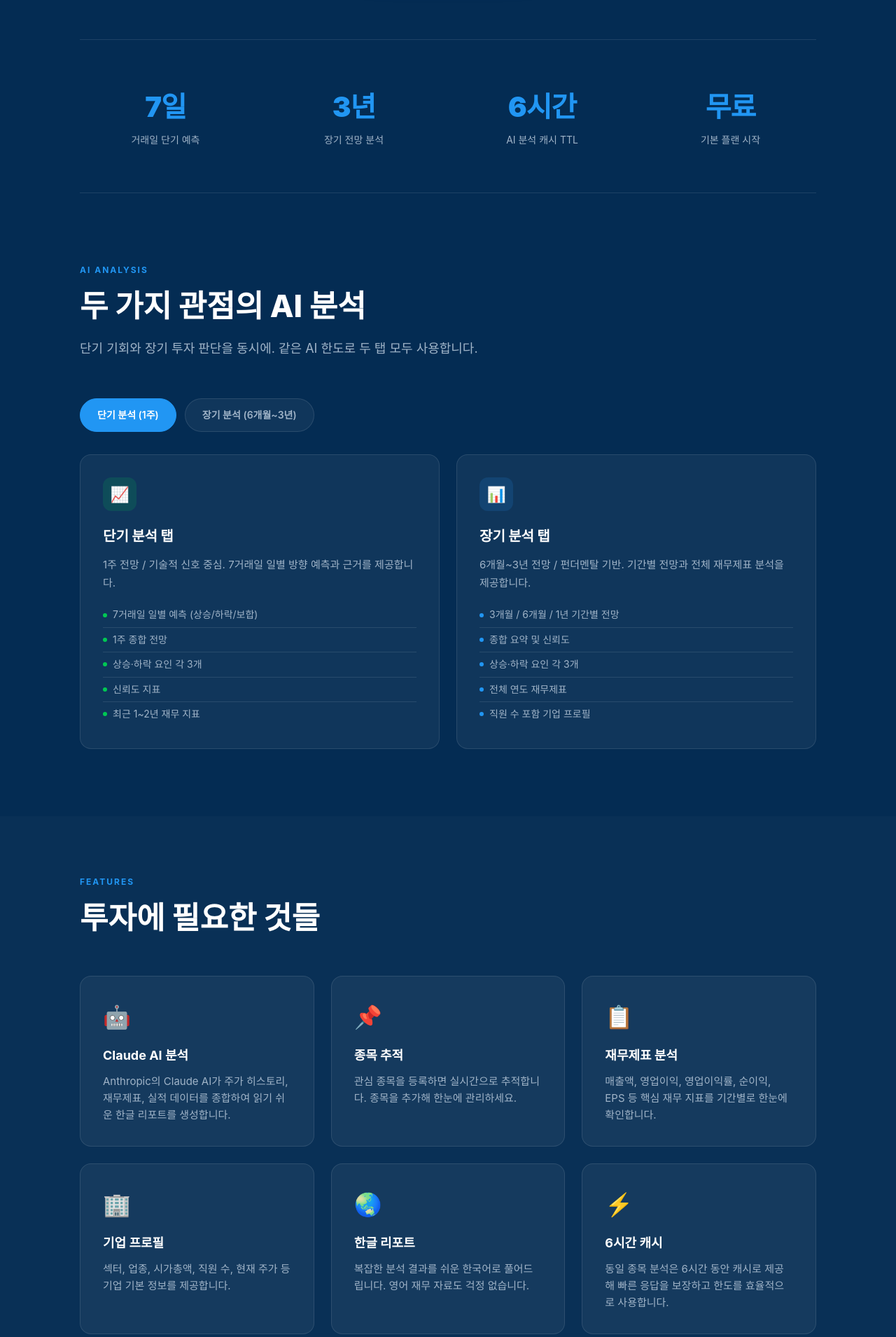
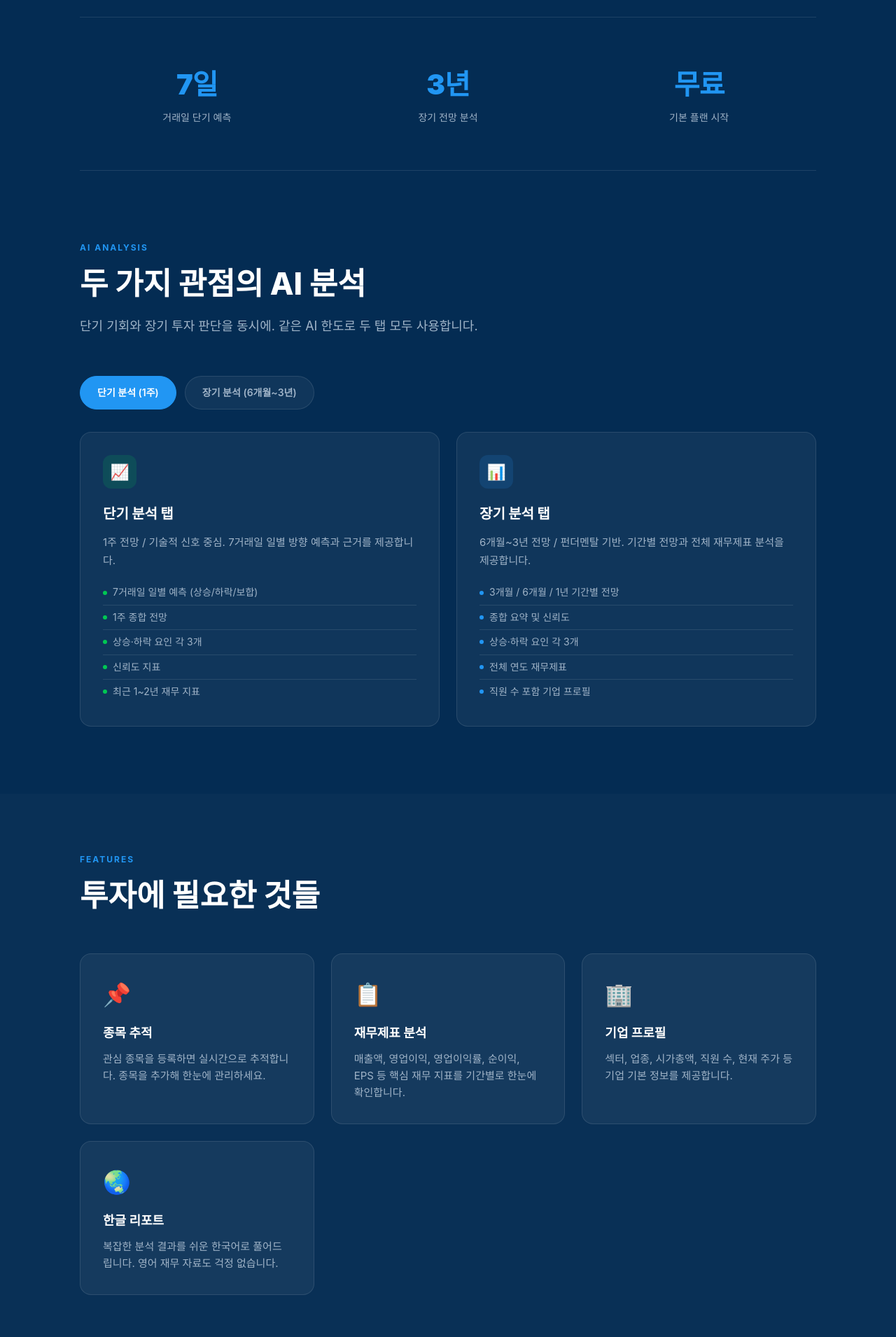
Before and after one commit to studioMong/stocklens-landing, a website: page index.html in a window 1280 px wide. Shown: the part 680-2590 px from the top of the page at 70% size. Drawn offline with Linux system fonts and the light colour scheme.

Commit message:
fix: Claude 문구 제거, 캐시 항목 삭제, 개인정보처리방침 링크 수정

```diff
--- a/index.html
+++ b/index.html
@@ -3,7 +3,7 @@
 <head>
   <meta charset="UTF-8" />
   <meta name="viewport" content="width=device-width, initial-scale=1.0" />
-  <meta name="description" content="Claude AI가 미국 주식의 단기·장기 전망을 종합 분석합니다. 7거래일 예측부터 3년 장기 전망까지. StockLens로 데이터 기반 투자를 시작하세요." />
+  <meta name="description" content="AI가 미국 주식의 단기·장기 전망을 종합 분석합니다. 7거래일 예측부터 3년 장기 전망까지. StockLens로 데이터 기반 투자를 시작하세요." />
   <title>StockLens — AI 미국 주식 분석 플랫폼</title>
   <style>
     :root {
@@ -346,14 +346,14 @@
 <!-- HERO -->
 <section class="hero">
   <div class="container">
-    <div class="badge">✦ Claude AI 기반 미국 주식 분석</div>
+    <div class="badge">✦ AI 기반 미국 주식 분석</div>
     <h1 class="hero-title">
       단기·장기 전망을<br>
       <span class="highlight">AI가 한눈에</span>
     </h1>
     <p class="hero-sub">
       7거래일 단기 예측부터 3년 장기 전망까지.<br>
-      Claude AI가 재무제표·주가 데이터를 종합 분석해 한글 리포트로 제공합니다.
+      AI가 재무제표·주가 데이터를 종합 분석해 한글 리포트로 제공합니다.
     </p>
     <div class="hero-btns">
       <a class="btn-primary" href="https://apps.apple.com/kr/app/stocklens/id6762089015" target="_blank">
@@ -373,10 +373,6 @@
     <div class="stat-item">
       <div class="stat-num">3년</div>
       <div class="stat-label">장기 전망 분석</div>
-    </div>
-    <div class="stat-item">
-      <div class="stat-num">6시간</div>
-      <div class="stat-label">AI 분석 캐시 TTL</div>
     </div>
     <div class="stat-item">
       <div class="stat-num">무료</div>
@@ -434,11 +430,6 @@
     <h2 class="section-title">투자에 필요한 것들</h2>
     <div class="features-grid">
       <div class="feature-card">
-        <div class="feature-icon">🤖</div>
-        <h3>Claude AI 분석</h3>
-        <p>Anthropic의 Claude AI가 주가 히스토리, 재무제표, 실적 데이터를 종합하여 읽기 쉬운 한글 리포트를 생성합니다.</p>
-      </div>
-      <div class="feature-card">
         <div class="feature-icon">📌</div>
         <h3>종목 추적</h3>
         <p>관심 종목을 등록하면 실시간으로 추적합니다. 종목을 추가해 한눈에 관리하세요.</p>
@@ -457,11 +448,6 @@
         <div class="feature-icon">🌏</div>
         <h3>한글 리포트</h3>
         <p>복잡한 분석 결과를 쉬운 한국어로 풀어드립니다. 영어 재무 자료도 걱정 없습니다.</p>
-      </div>
-      <div class="feature-card">
-        <div class="feature-icon">⚡</div>
-        <h3>6시간 캐시</h3>
-        <p>동일 종목 분석은 6시간 동안 캐시로 제공해 빠른 응답을 보장하고 한도를 효율적으로 사용합니다.</p>
       </div>
     </div>
   </div>
@@ -517,7 +503,7 @@
     <div class="logo">Stock<span>Lens</span></div>
     <div class="footer-links">
       <a href="/backtest.html">AI 성과 백테스트</a>
-      <a href="/privacy.html">개인정보처리방침</a>
+      <a href="https://studiomong.up.railway.app/privacy">개인정보처리방침</a>
       <a href="/terms.html">이용약관</a>
       <a href="/support.html">고객지원</a>
     </div>
```
